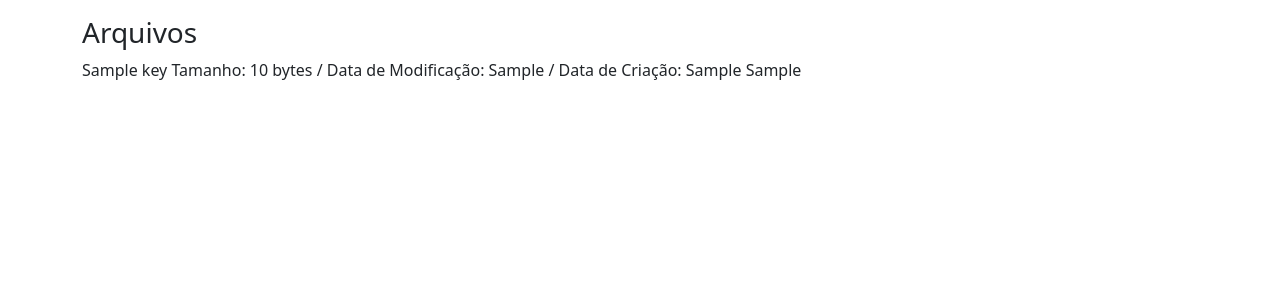
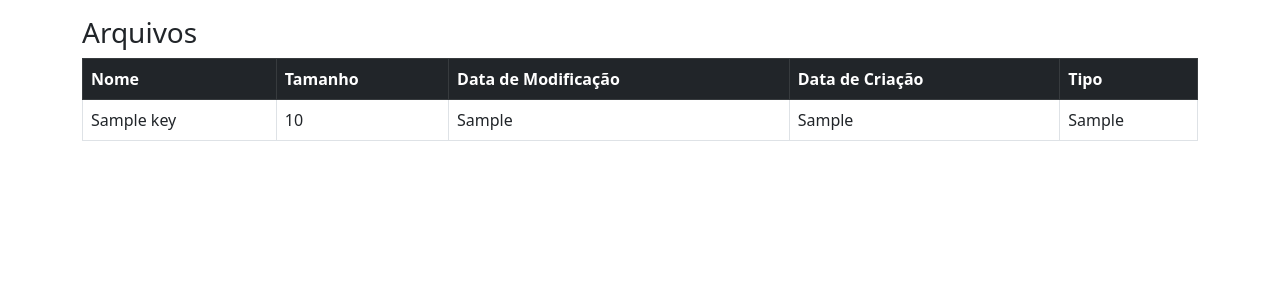
Before and after one commit to Cunhaaa332/ProjetoDeBlocoPython, a Django app: template gerenciador_de_tarefas/templates/arquivos.html in a window 1280 px wide. Shown: the part 127-427 px from the top of the page. Run offline with Django 3.2, Linux system fonts and the light colour scheme; the template is opened without the code that fills it: most values are stand-ins (such as "Sample title", 1, 10 or a date in 2020).

Commit message:
layout tabela de arquivos

```diff
--- a/gerenciador_de_tarefas/templates/arquivos.html
+++ b/gerenciador_de_tarefas/templates/arquivos.html
@@ -5,9 +5,35 @@
     <h3>Arquivos</h3>
 </div>
 
-<div>
-    {% for key, value in arquivos.items %}
-    <p>{{ key }} Tamanho: {{ value.0 }} bytes / Data de Modificação: {{ value.1 }} / Data de Criação: {{ value.2 }} {{value.3}}</p>
-    {% endfor %}
-</div>
+<table class="table table-bordered">
+    <thead class="table-dark">
+        <tr>
+            <th scope="col">Nome</th>
+            <th scope="col">Tamanho</th>
+            <th scope="col">Data de Modificação</th>
+            <th scope="col">Data de Criação</th>
+            <th scope="col">Tipo</th>
+        </tr>
+    </thead>
+    <tbody>
+        {% for key, value in arquivos.items %}
+        <tr>
+            <td>
+                {{ key }}
+            </td>
+            <td>
+                {{ value.0 }}
+            </td>
+            <td>
+                {{ value.1 }}
+            </td>
+            <td>
+                {{ value.2 }}
+            </td>
+            <td>
+                {{ value.3 }}
+        </tr>
+        {% endfor %}
+    </tbody>
+</table>
 {% endblock %}
```
